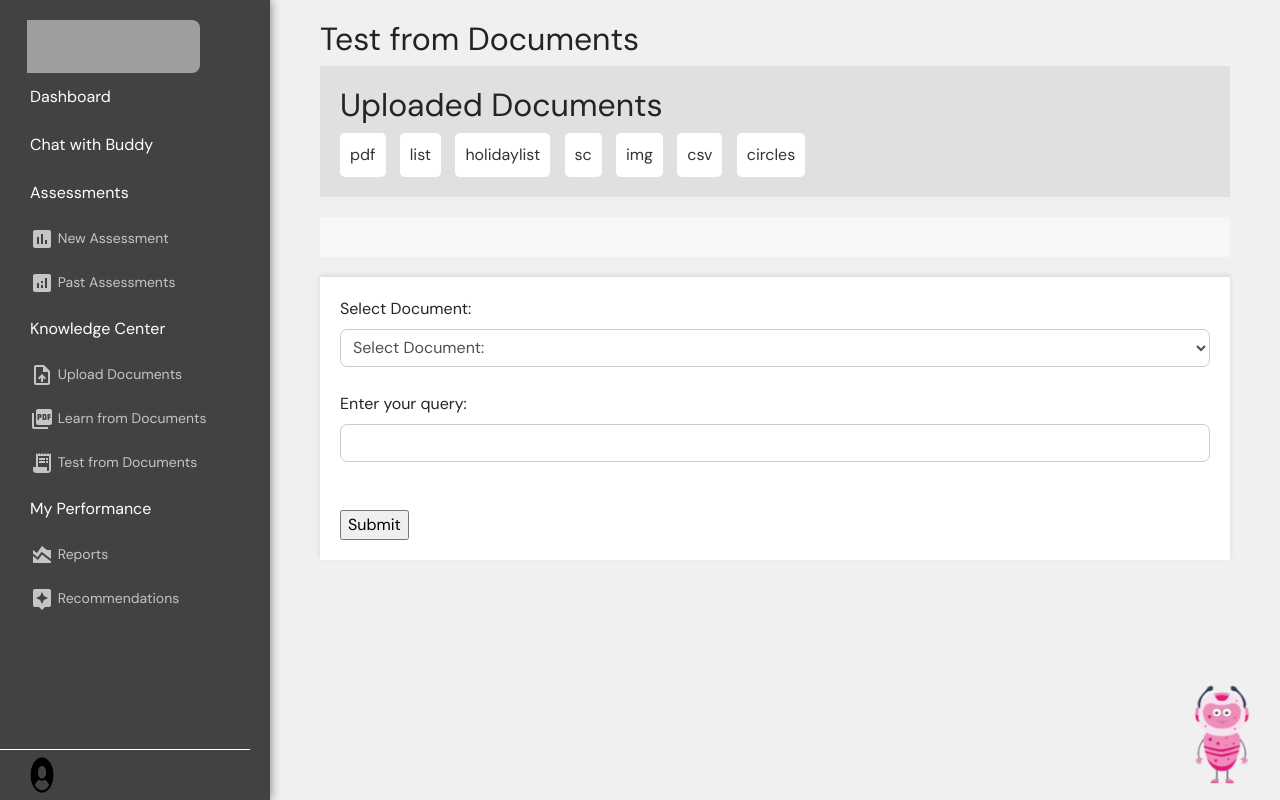
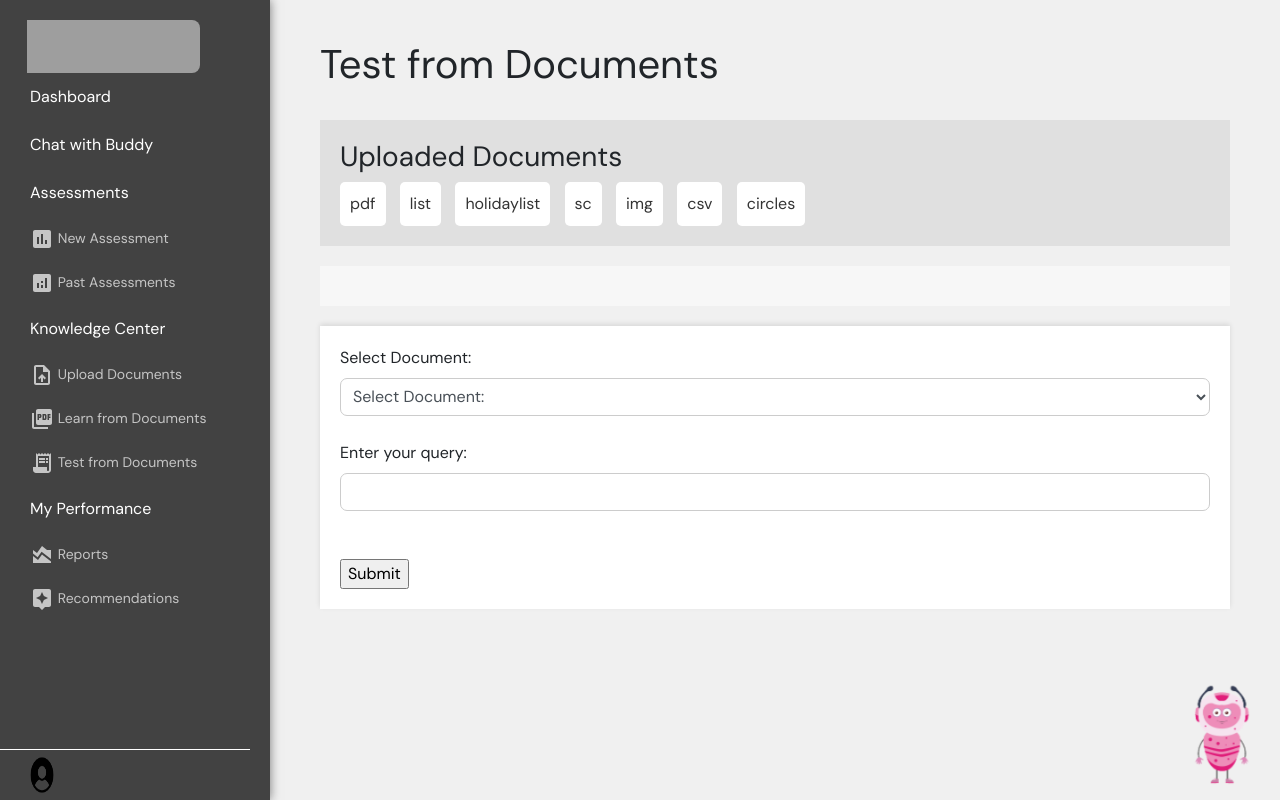
Before and after one commit to igebra-ai/buddygpt, a Django app: page /rag_test in a window 1280 px wide. Run offline with Django 4.2, Linux system fonts and the light colour scheme; a user stored in the database is signed in; data comes from the database, SQL or seed files in the repository; some libraries are stand-ins or nearby versions; grey boxes are pictures that could not be loaded.

Commit message:
UI Changes

```diff
--- a/chatbot/templates/Assessment_History.html
+++ b/chatbot/templates/Assessment_History.html
@@ -223,7 +223,6 @@ Past Assessments
     </div>
   </div>
 
-  <button class="view-chart-btn" onclick="showChartPopup()">View Chart</button>
 
   <div class="popup-overlay" id="chartPopup">
     <div class="popup-content">
--- a/chatbot/templates/rag_search.html
+++ b/chatbot/templates/rag_search.html
@@ -96,12 +96,12 @@ Learn from Documents
 
     <!-- Main Content -->
     <div class="content">
-        <h2 style="margin-left: 60px;">Learn from Documents</h2>
+        <h1 style="margin-left: 60px; padding-top: 20px;">Learn from Documents</h1> <br>
 
         <!-- Display uploaded documents horizontally -->
 
         <div class="documents-container">
-            <h2>Uploaded Documents</h2>
+            <h3>Uploaded Documents</h3>
             {% for document in documents %}
                 <div class="document" onclick="toggleSelection(this, '{{ document.id }}')" ondblclick="displayDocumentContent('{{ document.id }}')">
                     <span class="document-name">{{ document.name }}</span>
--- a/chatbot/templates/rag_test.html
+++ b/chatbot/templates/rag_test.html
@@ -98,12 +98,12 @@ Test from Documents
 
     <!-- Main Content -->
     <div class="content">
-        <h2 style="margin-left: 60px;">Test from Documents</h2>
+        <h1 style="margin-left: 60px; padding-top: 20px;">Test from Documents</h1> <br>
 
         <!-- Display uploaded documents horizontally -->
 
         <div class="documents-container">
-            <h2>Uploaded Documents</h2>
+            <h3>Uploaded Documents</h1>
             {% for document in documents %}
                 <div class="document" onclick="toggleSelection(this, '{{ document.id }}')" ondblclick="displayDocumentContent('{{ document.id }}')">
                     <span class="document-name">{{ document.name }}</span>
--- a/chatbot/templates/upload_document.html
+++ b/chatbot/templates/upload_document.html
@@ -132,7 +132,7 @@ Upload Documents
 
     <!-- Main Content -->
     <div class="content">
-        <h1>Upload Documents</h1>
+        <h1>Upload Documents</h1> <br>
 
         <!-- Display form errors -->
         {% if form.errors %}
--- a/chatbot/views.py
+++ b/chatbot/views.py
@@ -435,25 +435,31 @@ def assessment_history(request):
     if not request.user.is_authenticated:
         # Redirect the user to the login page, or return a suitable response
         return redirect('signin')
+
     # Fetch all assessment history records for the current user in reverse order from the AssessmentHistory database
     user_assessment_history = AssessmentHistory.objects.filter(user=request.user).order_by('-assessment_id')
     total_assessments = user_assessment_history.count()
-    average_score = user_assessment_history.aggregate(Avg('score'))['score__avg'] or 0
+
+    # Calculate total obtained score and total maximum possible score
+    total_obtained_score = user_assessment_history.aggregate(Sum('score'))['score__sum'] or 0
+    total_max_score = user_assessment_history.aggregate(Sum('max_score'))['max_score__sum'] or 0
+
+    # Calculate overall score percentage
+    overall_score_percentage = (total_obtained_score / total_max_score) * 100 if total_max_score > 0 else 0
 
     # Example data for graph (modify as needed)
     scores = list(user_assessment_history.values_list('score', flat=True))
 
     for history in user_assessment_history:
-            # Parse the JSON string into a Python object
+        # Parse the JSON string into a Python object
         history.result_details = json.loads(history.result_details)
 
     # Pass these to the context
     context = {
         'assessment_history': user_assessment_history,
         'total_assessments': total_assessments,
-        'average_score': average_score,
+        'overall_score_percentage': overall_score_percentage,
         'scores': scores,
-
     }
     return render(request, 'Assessment_History.html', context)
 
```
